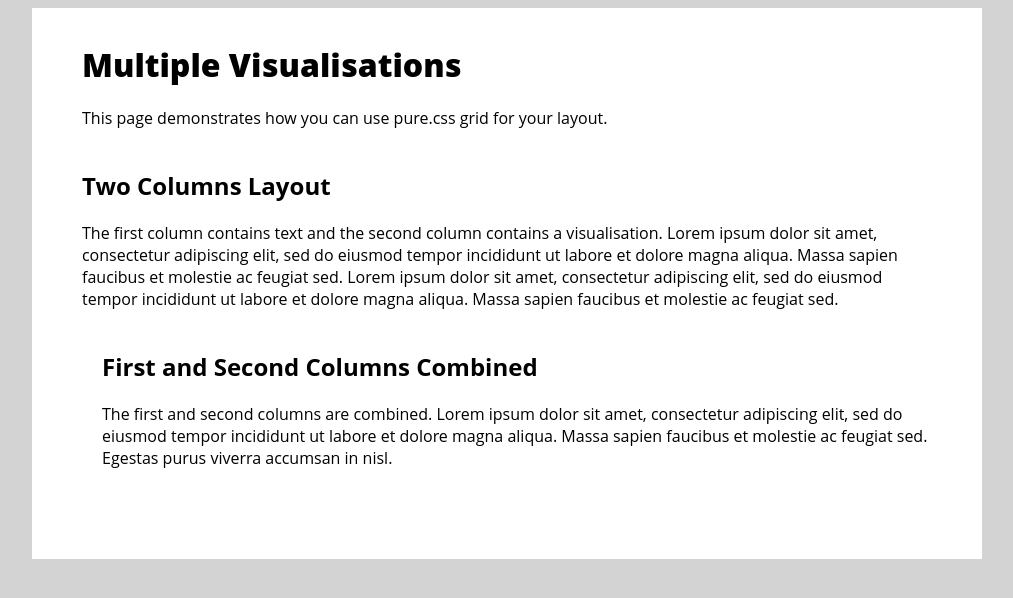
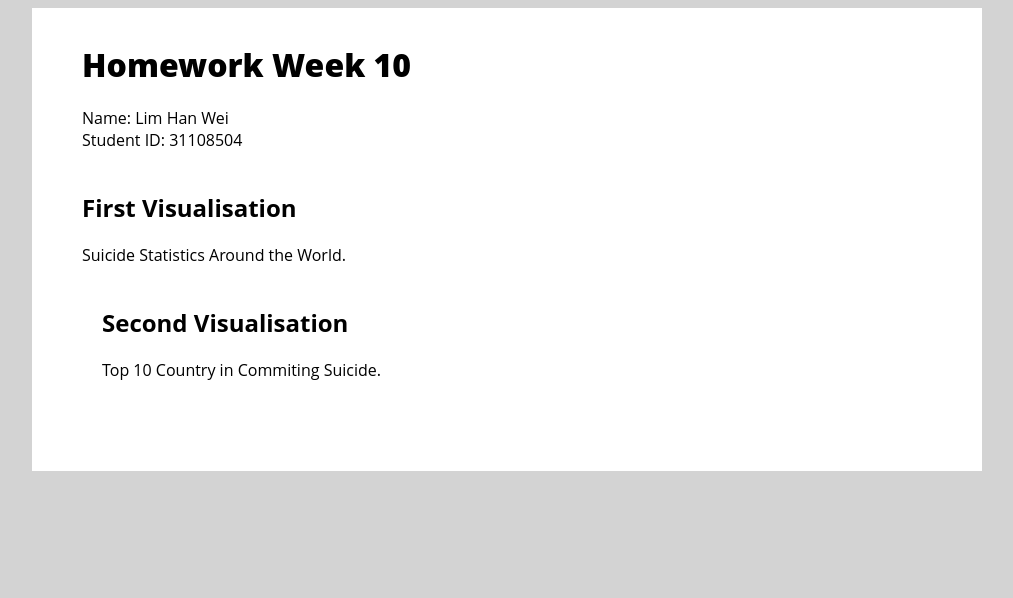
Before and after one commit to limhanwei123/3179, a plain HTML site: page index.html in a window 1280 px wide. Shown: the whole page, without its empty margins (133-1146 px from the left). Drawn offline with Linux system fonts and the light colour scheme; a script that the page names is missing.

Commit message:
Update index.html

```diff
--- a/index.html
+++ b/index.html
@@ -18,8 +18,8 @@
     <!-- pure grid group -->
     <div class="pure-g">
       <div class="pure-u-1-1">
-        <h1>Multiple Visualisations</h1>
-        <p>This page demonstrates how you can use pure.css grid for your layout.</p>
+        <h1>Homework Week 10</h1>
+        <p>Name: Lim Han Wei <br>Student ID: 31108504</p>
       </div>
     </div>
     <!-- end pure grid group -->
@@ -28,11 +28,8 @@
     <div class="pure-g">
       <div class="pure-u-1-2">
         <div class="description description-left">
-          <h2>Two Columns Layout</h2>
-          <p>The first column contains text and the second column contains a visualisation.
-            Lorem ipsum dolor sit amet, consectetur adipiscing elit, sed do eiusmod tempor incididunt ut labore et
-            dolore magna aliqua. Massa sapien faucibus et molestie ac feugiat sed. Lorem ipsum dolor sit amet, consectetur adipiscing elit, sed do eiusmod tempor incididunt ut labore et
-            dolore magna aliqua. Massa sapien faucibus et molestie ac feugiat sed. </p>
+          <h2>First Visualisation</h2>
+          <p>Suicide Statistics Around the World. </p>
         </div>
       </div>
       <div class="pure-u-1-2">
@@ -45,10 +42,8 @@
     <div class="pure-g">
       <div class="pure-u-1-3">
         <div class="description description-right">
-          <h2>First and Second Columns Combined</h2>
-          <p>The first and second columns are combined. Lorem ipsum dolor sit amet,
-            consectetur adipiscing elit, sed do eiusmod tempor incididunt ut labore et dolore magna aliqua. Massa sapien
-            faucibus et molestie ac feugiat sed. Egestas purus viverra accumsan in nisl.</p>
+          <h2>Second Visualisation</h2>
+          <p>Top 10 Country in Commiting Suicide.</p>
         </div>
       </div>
       <div class="pure-u-2-3">
```
